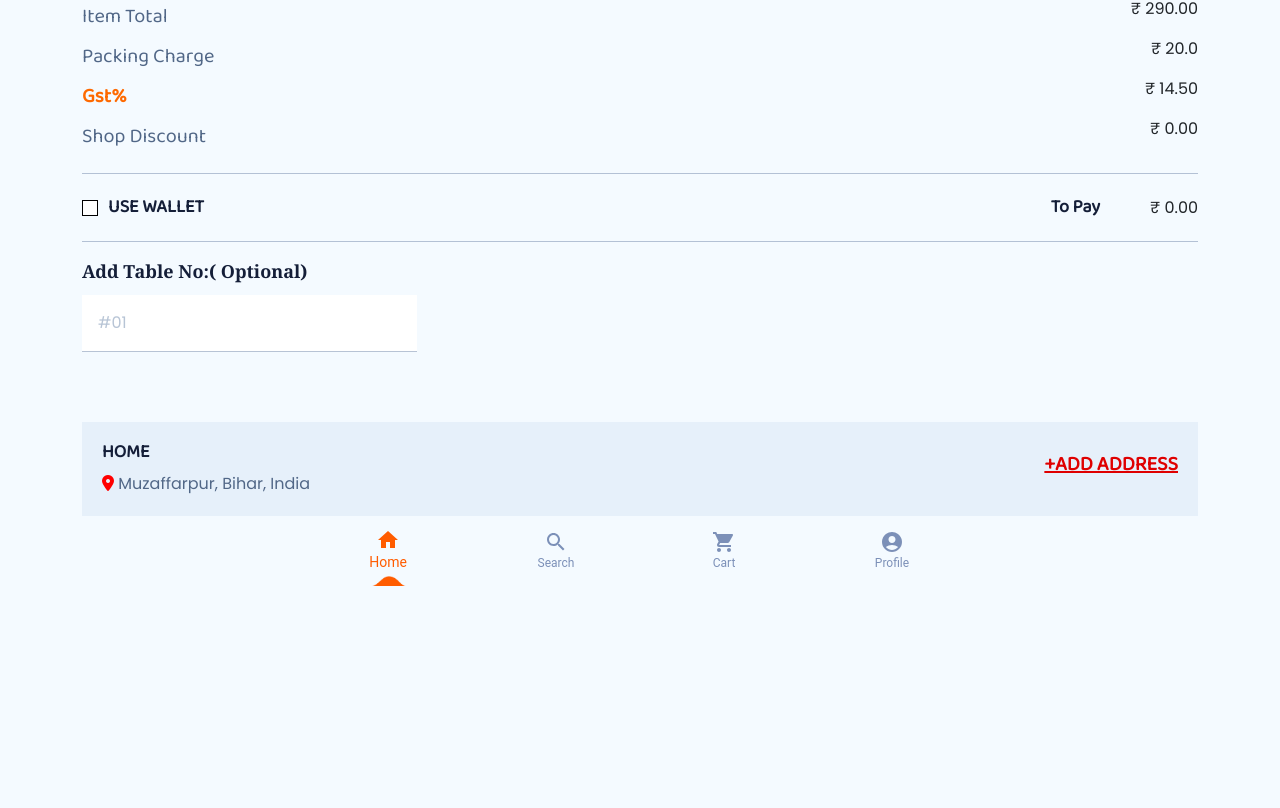
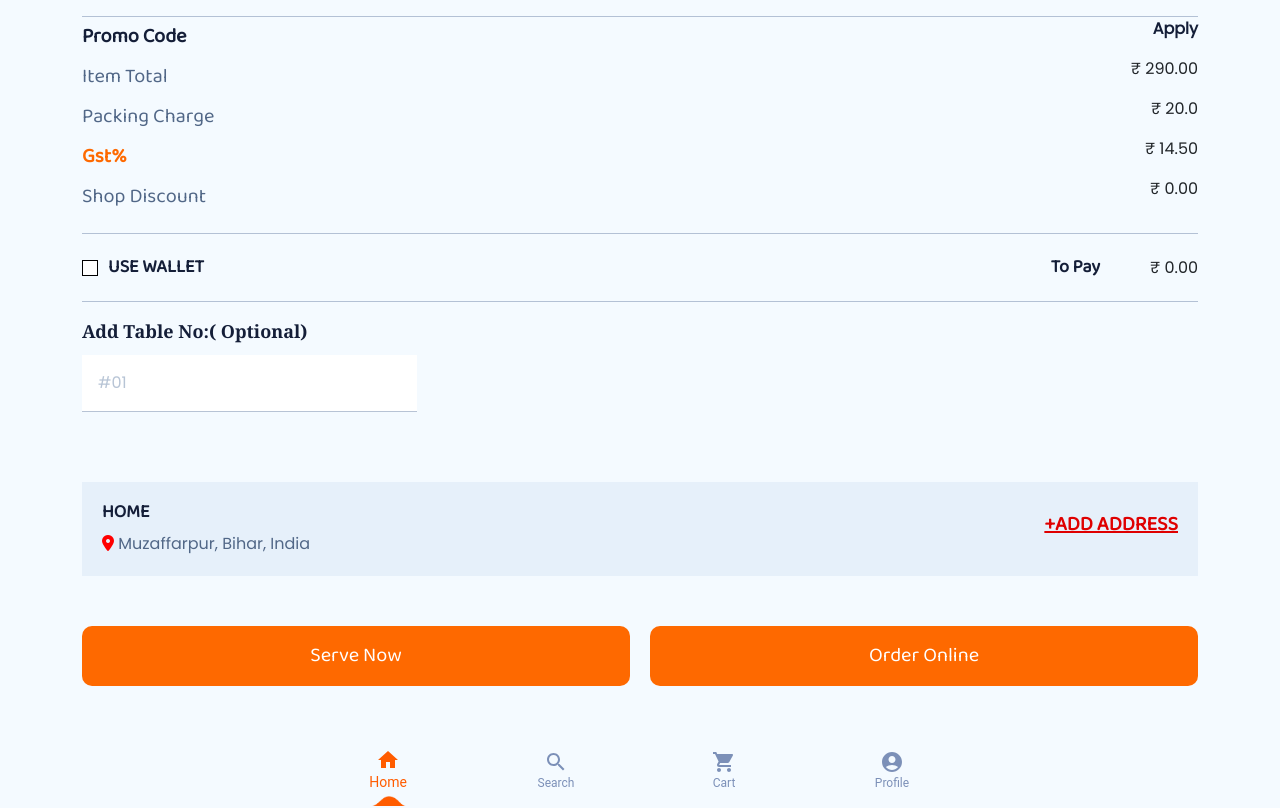
Before and after one commit to omarbinasad/Food-App-2, a React (Create React App) app: page /add-to-cart in a window 1280 px wide. Shown: the part 733-1541 px from the top of the page. Before the commit the page ends 1321 px from the top, so only its background shows below. Built offline with nearby package versions, Linux system fonts and the light colour scheme.

Commit message:
atc bottom buttons

```diff
--- a/src/Pages/AddToCart/Components/ATCProductList/ATCProductList.css
+++ b/src/Pages/AddToCart/Components/ATCProductList/ATCProductList.css
@@ -4,7 +4,7 @@
   gap: 20px;
   justify-content: center;
   align-items: center;
-  padding: 0;
+  padding: 30px 0px;
 }
 
 .atcProductList li {
@@ -258,6 +258,27 @@ input::placeholder {
 
   color: #df0000;
 }
+.atc-bottom-btns-div {
+  padding: 50px 0;
+  display: flex;
+  gap: 20px;
+  align-items: center;
+  justify-content: space-between;
+}
+.atc-bottom-btns-div button {
+  width: 50%;
+  background-color: #fe6900;
+  border-radius: 10px !important;
+  border: none;
+  color: #ffffff;
+  font-family: "Baloo Da 2";
+  font-style: normal;
+  font-weight: 500;
+  font-size: 20px;
+  padding: 15px 20px;
+  cursor: pointer;
+}
+
 @media screen and (max-width: 768px) {
   .add-table-form-input {
     width: 90%;
--- a/src/Pages/AddToCart/Components/ATCProductList/ATCProductList.js
+++ b/src/Pages/AddToCart/Components/ATCProductList/ATCProductList.js
@@ -172,6 +172,10 @@ const ATCProductList = () => {
             <h3>+ADD ADDRESS</h3>
           </div>
         </div>
+        <div className="atc-bottom-btns-div">
+          <button>Serve Now</button>
+          <button>Order Online</button>
+        </div>
       </div>
     </div>
   );
```
